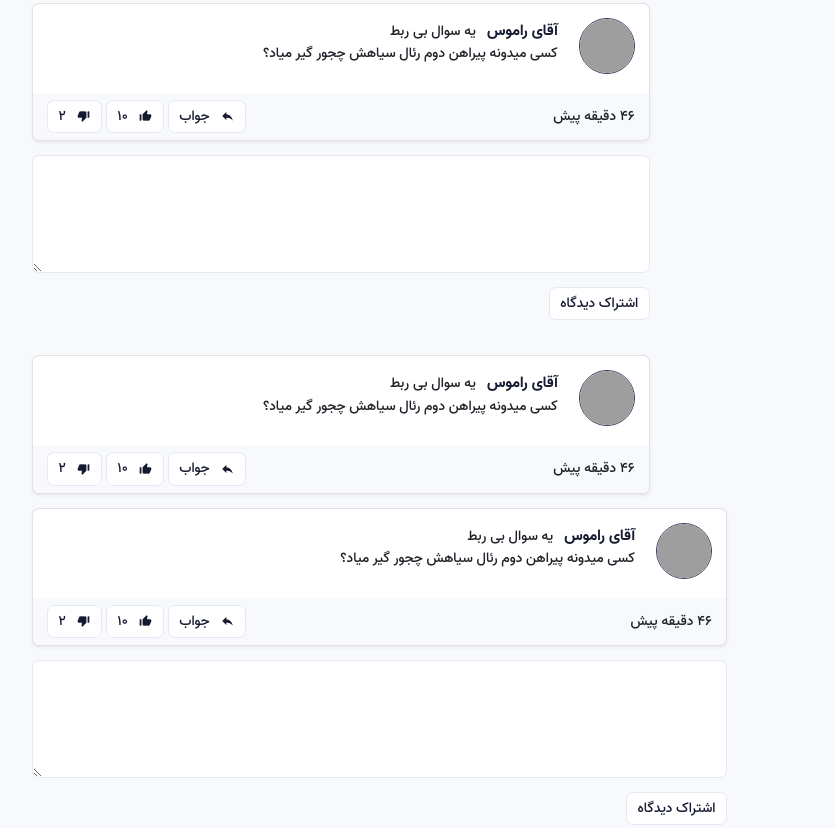
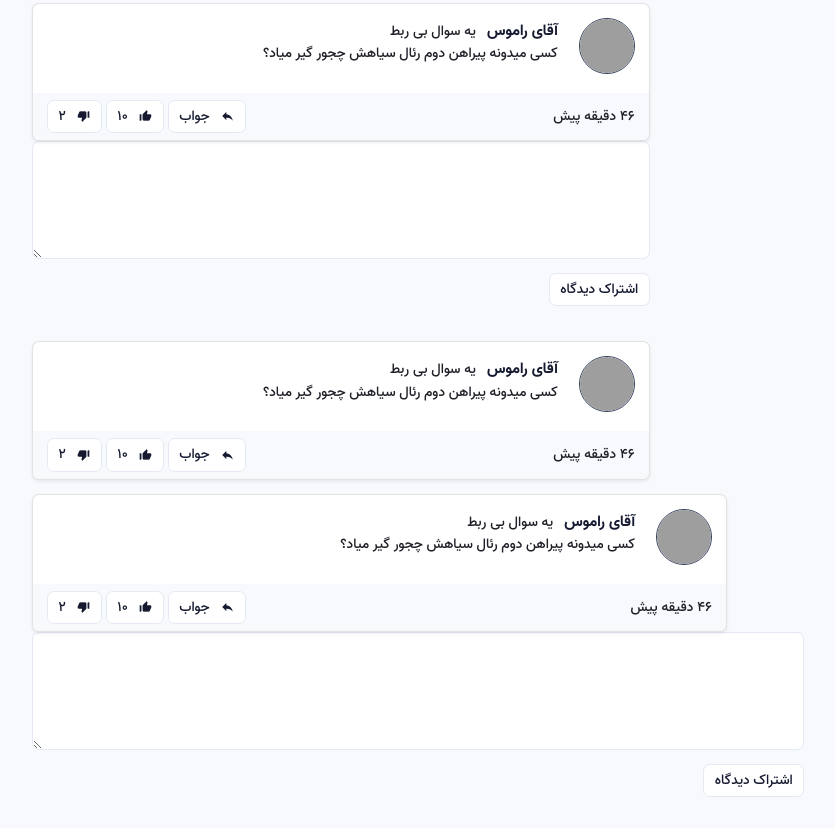
Before and after one commit to hessamkhoobkar/varzeshtimes, a plain HTML site: page post.html in a window 1280 px wide. Shown: the part 2683-3511 px from the top of the page, without its empty margins (330-1165 px from the left). Drawn offline with Linux system fonts and the light colour scheme; grey boxes are pictures that could not be loaded.

Commit message:
update second layer update

```diff
--- a/assets/scss/extends/_vt-comments.scss
+++ b/assets/scss/extends/_vt-comments.scss
@@ -129,9 +129,11 @@
     margin-bottom: 2.5rem;
 
     &.reply {
-      margin-top: 1rem;
-      width: 90%;
-      margin-inline-start: 10%;
+      .is-secondlayer {
+        margin-top: 1rem;
+        width: 90%;
+        margin-inline-start: 10%;
+      }
 
       &.is-thirdlayer {
         width: 80%;
--- a/post.html
+++ b/post.html
@@ -658,7 +658,7 @@
                   </div>
                 </div>
 
-                <div class="comment-form reply">
+                <div class="comment-form reply is-secondlayer">
                   <div class="mb-3">
                     <textarea
                       class="form-control comment-textarea"
```
Also changed, not shown: assets/css/styles.css, 1 other file.
